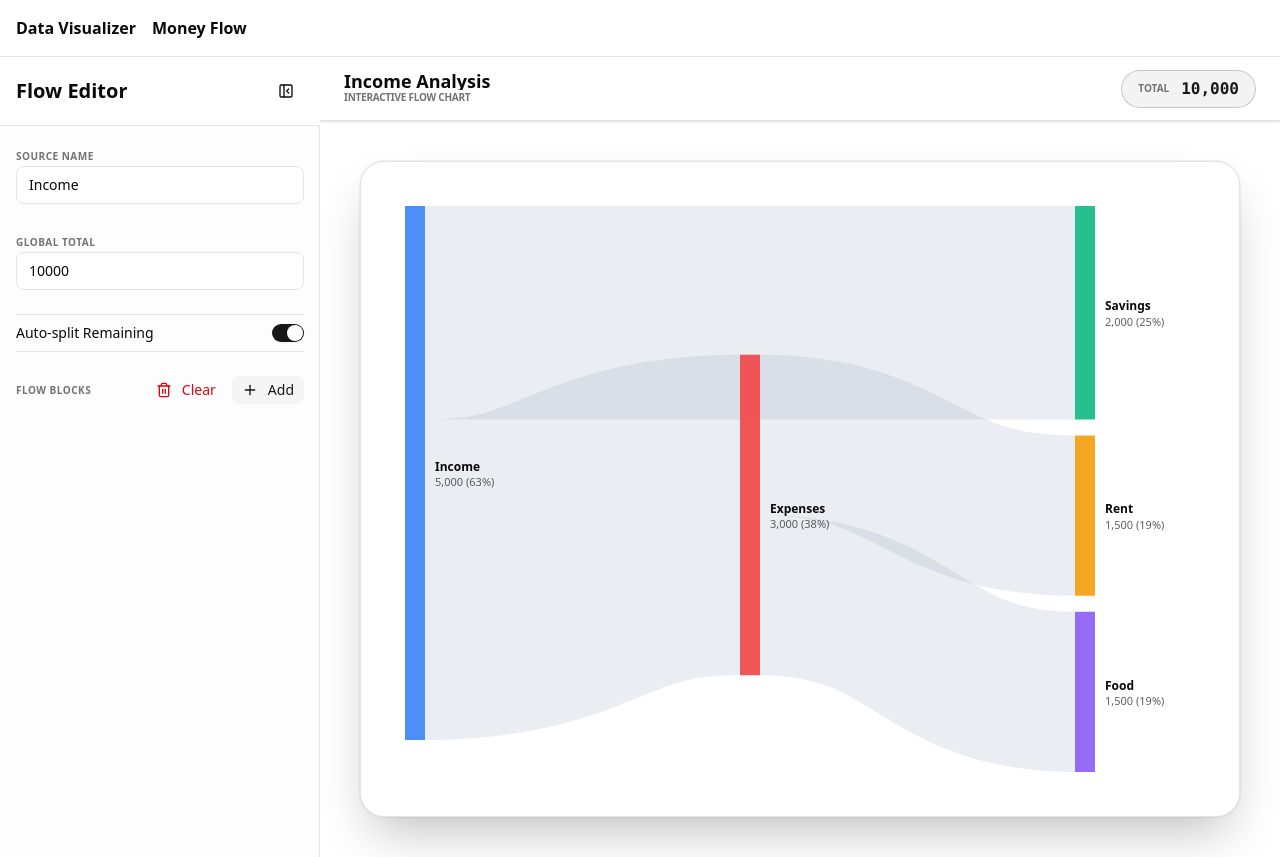
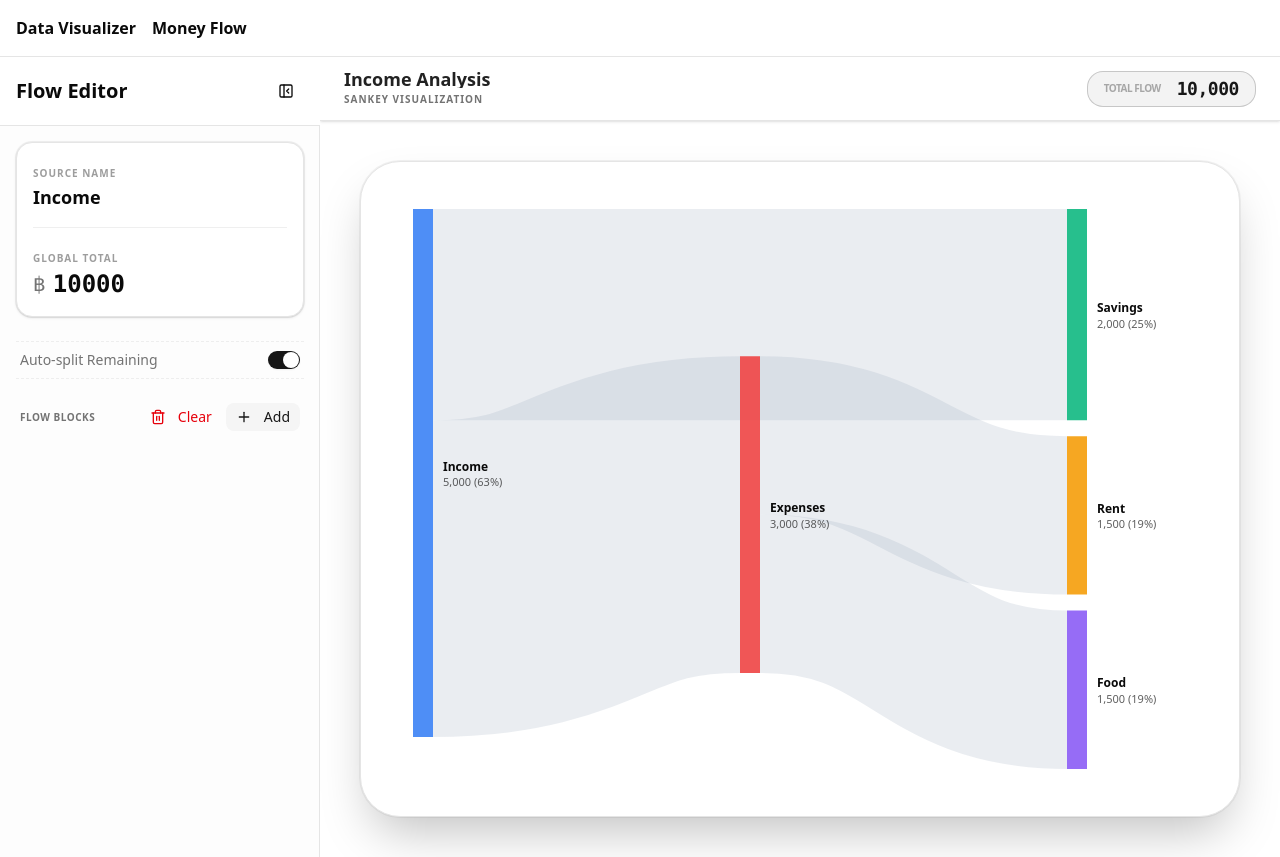
Before and after one commit to s1n-c0s/FastChart, a React (Vite) app: page /money-flow in a window 1280 px wide. Built offline with nearby package versions, Linux system fonts and the light colour scheme.

Commit message:
= improve ui title card

```diff
--- a/src/pages/MoneyFlow.tsx
+++ b/src/pages/MoneyFlow.tsx
@@ -53,7 +53,7 @@ export default function MoneyFlowPage() {
     const remaining = currentTotal - manualSum;
 
     if (remaining < 0) {
-      toast.error("Manual blocks exceed total!");
+      toast.error("Manual blocks exceed total amount!");
       return;
     }
 
@@ -107,7 +107,7 @@ export default function MoneyFlowPage() {
 
   const clearBlocks = () => {
     setBlocks([]);
-    toast.success("All blocks cleared");
+    toast.success("Blocks list cleared");
   };
 
   return (
@@ -126,68 +126,77 @@ export default function MoneyFlowPage() {
         </div>
 
         <div className="flex-1 overflow-y-auto p-4 space-y-6 min-w-[320px]">
-          {/* Main Source Name */}
-          <div className="space-y-2">
-            <label htmlFor="main-source-input" className="text-[10px] font-bold uppercase tracking-wider text-muted-foreground">
+
+          {/* --- MERGED CARD: Source & Total Configuration --- */}
+          <div className="rounded-2xl border bg-background shadow-sm overflow-hidden ring-1 ring-black/5">
+            <div className="p-4 space-y-4">
+              {/* Source Name */}
+              <div className="space-y-1">
+                <label htmlFor="main-source-input" className="text-[10px] font-black uppercase tracking-widest text-muted-foreground/70">
                   Source Name
                 </label>
                 <input
                   id="main-source-input"
-              className="w-full rounded-md border bg-background px-3 py-2 text-sm focus:ring-2 focus:ring-primary outline-none transition-all"
+                  className="w-full bg-transparent text-lg font-bold outline-none placeholder:text-muted-foreground/30 focus:text-primary transition-colors"
                   value={sourceName}
                   onChange={(e) => setSourceName(e.target.value)}
-              placeholder="e.g. Income, Budget"
+                  placeholder="Enter Name..."
                 />
               </div>
 
+              <div className="h-px bg-border/60" />
+
               {/* Global Total */}
-          <div className="space-y-2">
-            <label htmlFor="global-total-input" className="text-[10px] font-bold uppercase tracking-wider text-muted-foreground">
+              <div className="space-y-1">
+                <label htmlFor="global-total-input" className="text-[10px] font-black uppercase tracking-widest text-muted-foreground/70">
                   Global Total
                 </label>
+                <div className="flex items-center gap-2">
+                  <span className="text-xl font-light text-muted-foreground tracking-tighter">฿</span>
                   <input
                     id="global-total-input"
                     type="number"
-              className="w-full rounded-md border bg-background px-3 py-2 text-sm focus:ring-2 focus:ring-primary outline-none"
+                    className="w-full bg-transparent text-2xl font-mono font-bold outline-none [appearance:textfield] [&::-webkit-outer-spin-button]:appearance-none [&::-webkit-inner-spin-button]:appearance-none"
                     value={inputValue}
                     onChange={(e) => setInputValue(e.target.value)}
                     placeholder="0"
                   />
                 </div>
+              </div>
+            </div>
+          </div>
 
-          <div className="flex items-center justify-between py-2 border-y">
-            <span className="text-sm font-medium">Auto-split Remaining</span>
+          {/* Settings Switch */}
+          <div className="flex items-center justify-between px-1 py-2 border-y border-dashed border-border/60">
+            <span className="text-sm font-medium text-muted-foreground">Auto-split Remaining</span>
             <Switch checked={autoSplit} onCheckedChange={setAutoSplit} />
           </div>
 
           {/* Flow Blocks List */}
           <div className="space-y-3">
-            <div className="flex items-center justify-between">
+            <div className="flex items-center justify-between px-1">
               <h3 className="text-[10px] font-bold uppercase tracking-wider text-muted-foreground">Flow Blocks</h3>
-              <div className="flex items-center gap-1.5">
-                {/* Clear Button - Accessibility Fixed */}
+              <div className="flex items-center gap-1">
                 <Button
                   size="sm"
                   variant="ghost"
                   className="h-7 px-2 text-destructive hover:bg-destructive/10"
                   onClick={clearBlocks}
                 >
-                  <Trash2 className="h-3.5 w-3.5 mr-1" /> Clear
+                  <Trash2 className="h-3.5 w-3.5 mr-1.5" /> Clear
                 </Button>
-
-                {/* Add Button - Accessibility Fixed */}
                 <Button size="sm" variant="secondary" className="h-7 px-2" onClick={addBlock}>
-                  <Plus className="h-3.5 w-3.5 mr-1" /> Add
+                  <Plus className="h-3.5 w-3.5 mr-1.5" /> Add
                 </Button>
               </div>
             </div>
 
             <div className="space-y-2">
               {blocks.map((b, idx) => (
-                <div key={idx} className="relative p-3 rounded-lg border bg-background shadow-sm space-y-2 group">
+                <div key={idx} className="relative p-3 rounded-xl border bg-background shadow-sm space-y-2 group transition-all hover:border-primary/40 hover:shadow-md">
                   <input
                     aria-label={`Name for block ${idx + 1}`}
-                    className="w-full bg-transparent text-sm font-semibold outline-none"
+                    className="w-full bg-transparent text-sm font-semibold outline-none focus:text-primary"
                     value={b.name}
                     onChange={(e) => updateBlock(idx, { name: e.target.value })}
                     placeholder="Category Name"
@@ -196,7 +205,7 @@ export default function MoneyFlowPage() {
                     <input
                       aria-label={`Value for block ${idx + 1}`}
                       type="number"
-                      className="flex-1 bg-muted/50 rounded-md px-2 py-1 text-xs font-mono"
+                      className="flex-1 bg-muted/40 rounded-lg px-2.5 py-1.5 text-xs font-mono font-medium outline-none focus:bg-muted/60 transition-colors"
                       value={b.value ?? ""}
                       onChange={(e) => updateBlock(idx, { value: e.target.value === "" ? null : Number(e.target.value) })}
                       placeholder="Auto"
@@ -204,14 +213,18 @@ export default function MoneyFlowPage() {
                     <Button
                       variant="ghost"
                       size="icon"
-                      className="h-7 w-7 text-muted-foreground hover:text-destructive transition-colors"
+                      className="h-8 w-8 text-muted-foreground hover:text-destructive hover:bg-destructive/5"
                       onClick={() => removeBlock(idx)}
                       aria-label="Remove block"
                     >
                       <Trash2 className="h-4 w-4" />
                     </Button>
                   </div>
-                  {b.auto && <span className="absolute top-2 right-2 bg-primary/10 text-primary text-[9px] font-bold px-1.5 py-0.5 rounded uppercase">Auto</span>}
+                  {b.auto && (
+                    <span className="absolute top-3 right-3 bg-primary/10 text-primary text-[8px] font-black px-1.5 py-0.5 rounded-full uppercase tracking-tighter border border-primary/20 shadow-sm">
+                      Auto
+                    </span>
+                  )}
                 </div>
               ))}
             </div>
@@ -221,24 +234,26 @@ export default function MoneyFlowPage() {
 
       {/* --- MAIN CONTENT --- */}
       <main className="flex-1 min-w-0 flex flex-col bg-muted/5 overflow-hidden transition-all duration-300">
-        <header className="h-16 border-b bg-background flex items-center px-6 gap-4 shrink-0 shadow-sm">
+        <header className="h-16 border-b bg-background flex items-center px-6 gap-4 shrink-0 shadow-sm z-10">
           {!isSidebarOpen && (
             <Button variant="ghost" size="icon" onClick={() => setIsSidebarOpen(true)} aria-label="Open sidebar">
               <PanelLeftOpen className="h-5 w-5" />
             </Button>
           )}
           <div className="flex-1 flex flex-col">
-            <h1 className="font-bold text-lg leading-none truncate">{sourceName} Analysis</h1>
-            <p className="text-[10px] text-muted-foreground uppercase font-bold tracking-tight">Interactive Flow Chart</p>
+            <h1 className="font-bold text-lg leading-none truncate text-foreground/90">{sourceName} Analysis</h1>
+            <p className="text-[10px] text-muted-foreground uppercase font-black tracking-widest mt-1">Sankey Visualization</p>
           </div>
-          <div className="px-4 py-1.5 bg-primary/5 rounded-full border border-primary/20 flex items-center gap-3">
-            <span className="text-[10px] font-black text-muted-foreground uppercase">Total</span>
-            <span className="font-mono text-base text-primary font-black">{splitTotal.toLocaleString()}</span>
+          <div className="px-4 py-2 bg-primary/5 rounded-2xl border border-primary/20 flex items-center gap-4 group hover:bg-primary/10 transition-colors cursor-default">
+            <span className="text-[10px] font-black text-muted-foreground/60 uppercase tracking-tighter">Total Flow</span>
+            <span className="font-mono text-lg text-primary font-black leading-none tracking-tight">
+              {splitTotal.toLocaleString()}
+            </span>
           </div>
         </header>
 
         <div className="flex-1 p-6 lg:p-10 min-h-0 relative">
-          <div className="w-full h-full bg-background rounded-3xl border shadow-2xl p-6 overflow-hidden flex items-center justify-center transition-all ring-1 ring-black/5">
+          <div className="w-full h-full bg-background rounded-[2.5rem] border shadow-2xl p-8 overflow-hidden flex items-center justify-center transition-all ring-1 ring-black/5 hover:shadow-primary/5">
             <FlowChart nodes={nodes} links={links} height={600} />
           </div>
         </div>
```
Lines whose indentation alone changed are shown as unchanged.
